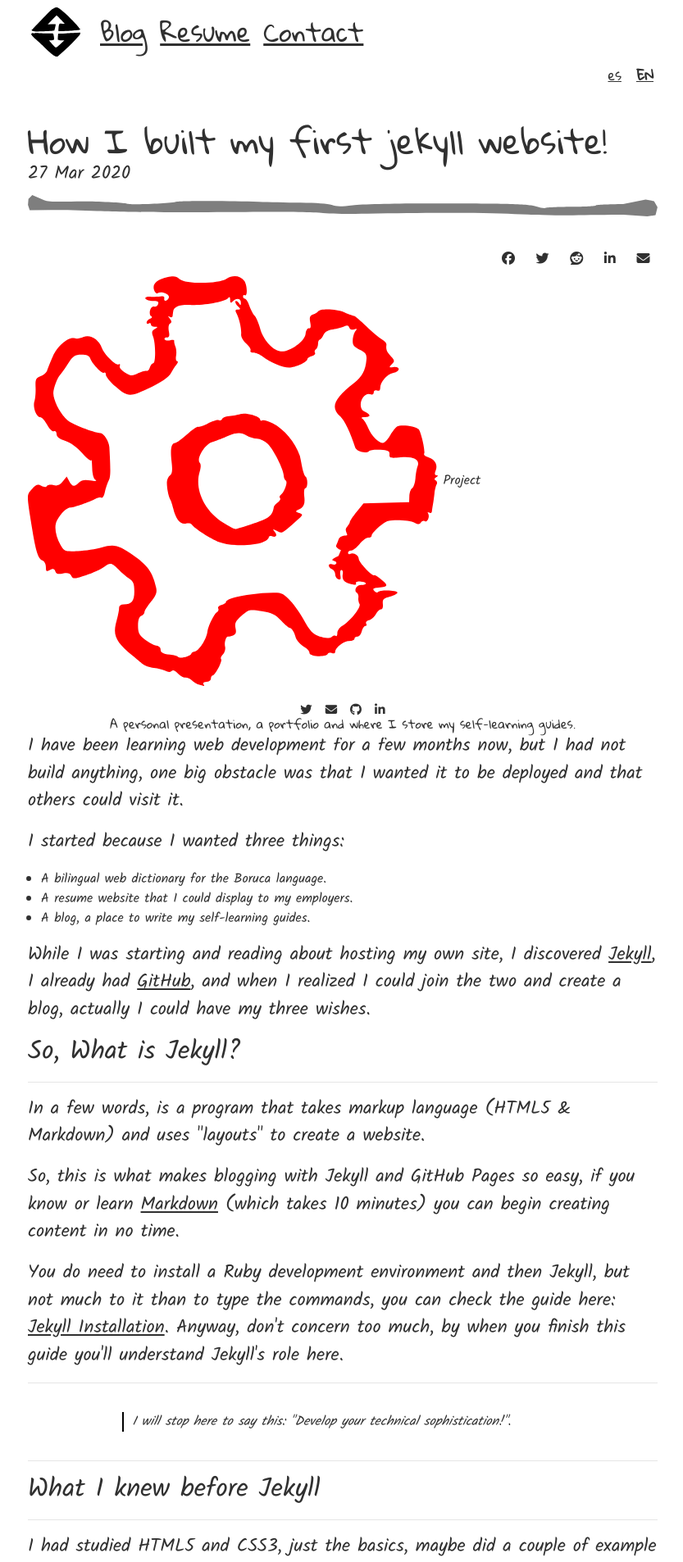
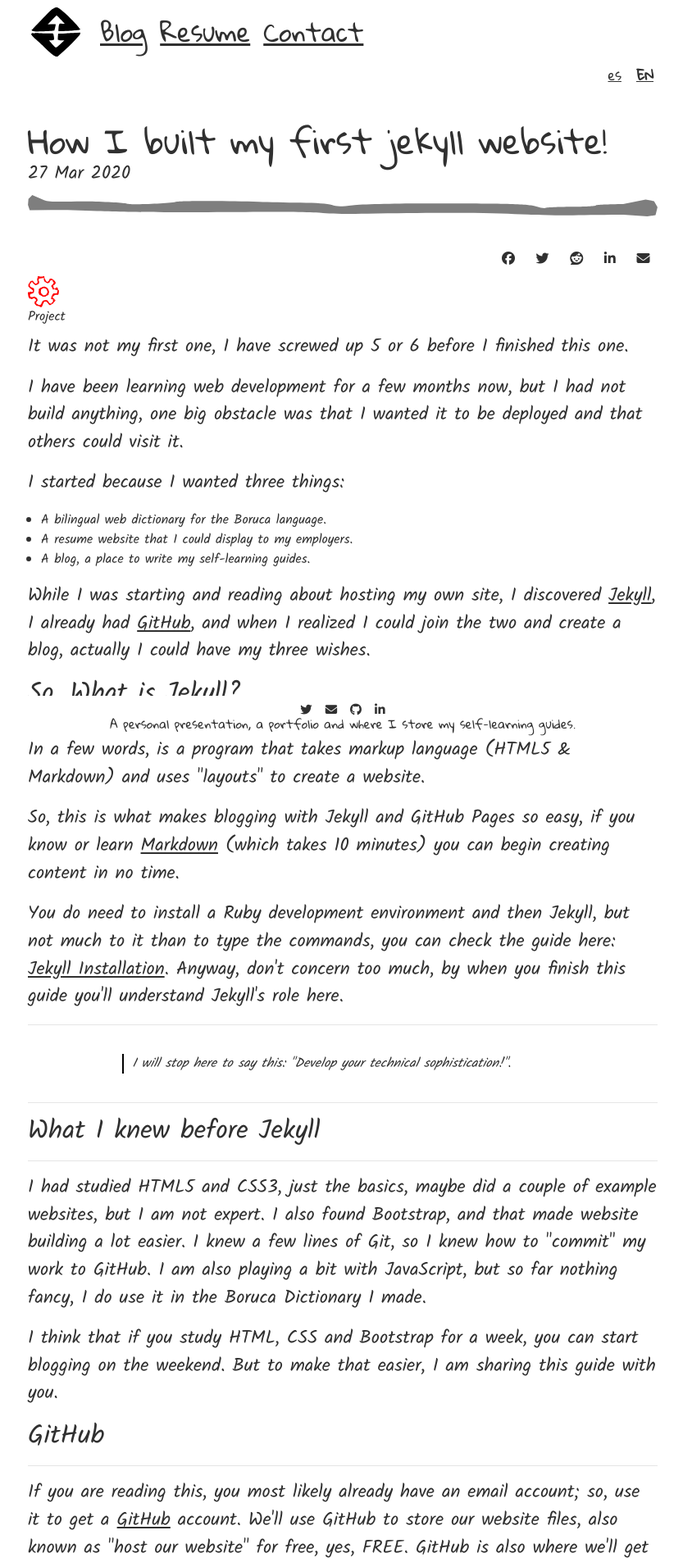
Before and after one commit to adrian-robles/adrian-robles.github.io, a Jekyll site: the page built from _posts/2020-03-29-how-i-built-my-first-jekyll.html, in a window 1280 px wide. Shown: the top 1906 px of the page at 82% size, without its empty margins (222-1055 px from the left). Built offline with Jekyll 4.4.1, drawn with Linux system fonts in a browser that asks for light colours; nearby versions of some CDN libraries.

Commit message:
Fix post layout to restore

```diff
--- a/_layouts/post.html
+++ b/_layouts/post.html
@@ -2,40 +2,6 @@
 layout: default
 comments: true
 ---
-<div class="post-categories">
-  {% assign category = post.categories %}
-
-  {% for category in category %}
-  {% if category == "project" %}
-  {% include  project_icon.html %}
-  {% elsif category == "note" %}
-  {% include  note_icon.html %}
-  {% endif %}
-
-  {% unless forloop.last %}&nbsp;{% endunless %}
-  {% endfor %}
-
-
-</div>
-
-
-
-
-
-
-
-
-
-
-
-
-
-
-
-
-
-
-
 
 <h1 class="post-title">{{ page.title }}</h1>
 <div class=" post-data d-flex justify-content-between">
--- a/_sass/main.scss
+++ b/_sass/main.scss
@@ -132,6 +132,11 @@ blockquote {
 
 .post-title {
   font-family: 'Gloria Hallelujah', sans-serif !important;
+}
+
+.post-icon {
+  width: 3vw;
+  height: auto;
 }
 
 .post-data {
```
